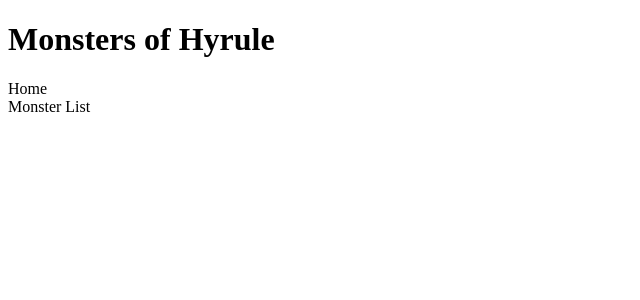
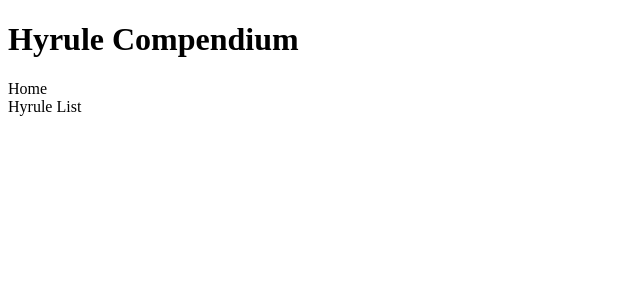
Before and after one commit to spencer-eagleton/nba-router, a React app: page / in a window 1280 px wide. Shown: the top 300 px of the page, without its empty margins (0-640 px from the left). Built offline with nearby package versions, Linux system fonts and the light colour scheme; no server answers.

Commit message:
changed names

```diff
--- a/src/App.jsx
+++ b/src/App.jsx
@@ -3,7 +3,7 @@ import Home from './views/Home/Home';
 export default function App() {
   return (
     <>
-      <h1>Monsters of Hyrule</h1>
+      <h1>Hyrule Compendium</h1>
       <Home />
     </>
   );
--- /dev/null
+++ b/src/components/HyruleList/HyruleList.jsx
@@ -0,0 +1,3 @@
+export default function HyruleList() {
+  return <div>Hyrule List</div>;
+}
--- a/src/components/MonsterList/MonsterList.jsx
+++ /dev/null
@@ -1,3 +0,0 @@
-export default function MonsterList() {
-  return <div>Monster List</div>;
-}
--- /dev/null
+++ b/src/services/hyrule.js
@@ -0,0 +1,6 @@
+export const fetchData = async () => {
+  const resp = await fetch('https://botw-compendium.herokuapp.com/api/v2/all');
+  const data = await resp.json();
+  console.log(data);
+  return data;
+};
--- a/src/services/monsters.js
+++ /dev/null
@@ -1,8 +0,0 @@
-export const fetchMonsters = async () => {
-  const resp = await fetch(
-    'https://botw-compendium.herokuapp.com/api/v2/category/monsters'
-  );
-  const data = await resp.json();
-  console.log(data);
-  return data;
-};
--- a/src/views/Home/Home.jsx
+++ b/src/views/Home/Home.jsx
@@ -1,20 +1,20 @@
 import { useEffect } from 'react';
-import MonsterList from '../../components/MonsterList/MonsterList';
-import { fetchMonsters } from '../../services/monsters';
+import HyruleList from '../../components/HyruleList/HyruleList';
+import { fetchData } from '../../services/hyrule';
 
 export default function Home() {
   useEffect(() => {
-    const fetchData = async () => {
-      const data = await fetchMonsters();
+    const fetchHyrule = async () => {
+      const data = await fetchData();
       console.log(data);
     };
-    fetchData();
+    fetchHyrule();
   }, []);
 
   return (
     <>
       <div>Home</div>
-      <MonsterList />
+      <HyruleList />
     </>
   );
 }
```
